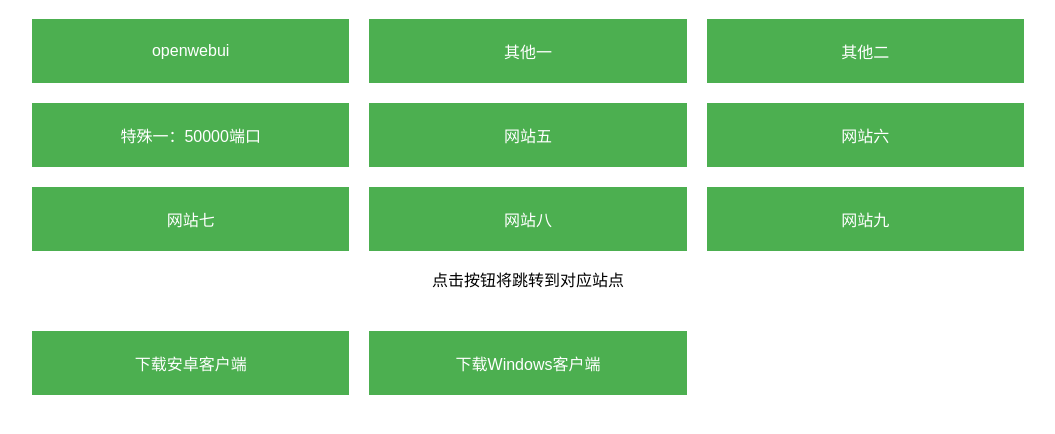
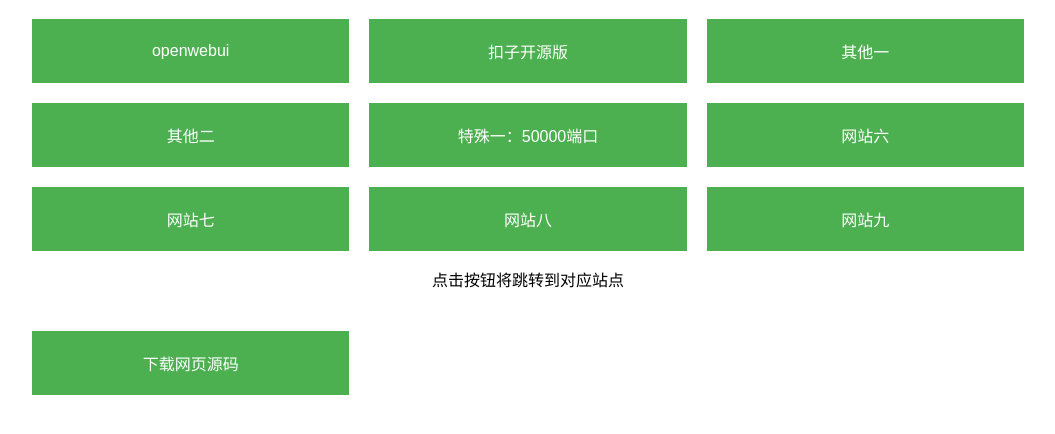
Before and after one commit to jiangyoung112/chooser, a plain HTML site: page index.html in a window 1280 px wide. Shown: the part 70-504 px from the top of the page, without its empty margins (112-1167 px from the left). Drawn offline with Linux system fonts and the light colour scheme.

Commit message:
Add files via upload

```diff
--- a/index.html
+++ b/index.html
@@ -42,10 +42,10 @@
     <div class="button-container">
         <!-- 预留9个按钮，用占位内容方便替换 -->
         <a href="https://openwebui.jiangyoung.eu.org/" target="_blank" class="site-button">openwebui</a>
+        <a href="https://coze.jiangyoung.eu.org" target="_blank" class="site-button">扣子开源版</a>
         <a href="https://gradio.zzyswdns.top/" target="_blank" class="site-button">其他一</a>
         <a href="https://gradio.xn--vsq9f020c59k.xyz/" target="_blank" class="site-button">其他二</a>
         <a href="50000.zzyswdns.top" target="_blank" class="site-button">特殊一：50000端口</a>
-        <a href="#" target="_blank" class="site-button">网站五</a>
         <a href="#" target="_blank" class="site-button">网站六</a>
         <a href="#" target="_blank" class="site-button">网站七</a>
         <a href="#" target="_blank" class="site-button">网站八</a>
@@ -56,8 +56,7 @@
     <p>点击按钮将跳转到对应站点</p>
     <!-- 下载客户端区域 -->
     <div class="button-container" style="margin-top: 40px;">
-        <a href="/downloads/android-client.apk" download class="site-button">下载安卓客户端</a>
-        <a href="/downloads/windows-client.exe" download class="site-button">下载Windows客户端</a>
+        <a href="/index.html" download class="site-button">下载网页源码</a>
     </div>
 </body>
 </html>
```
